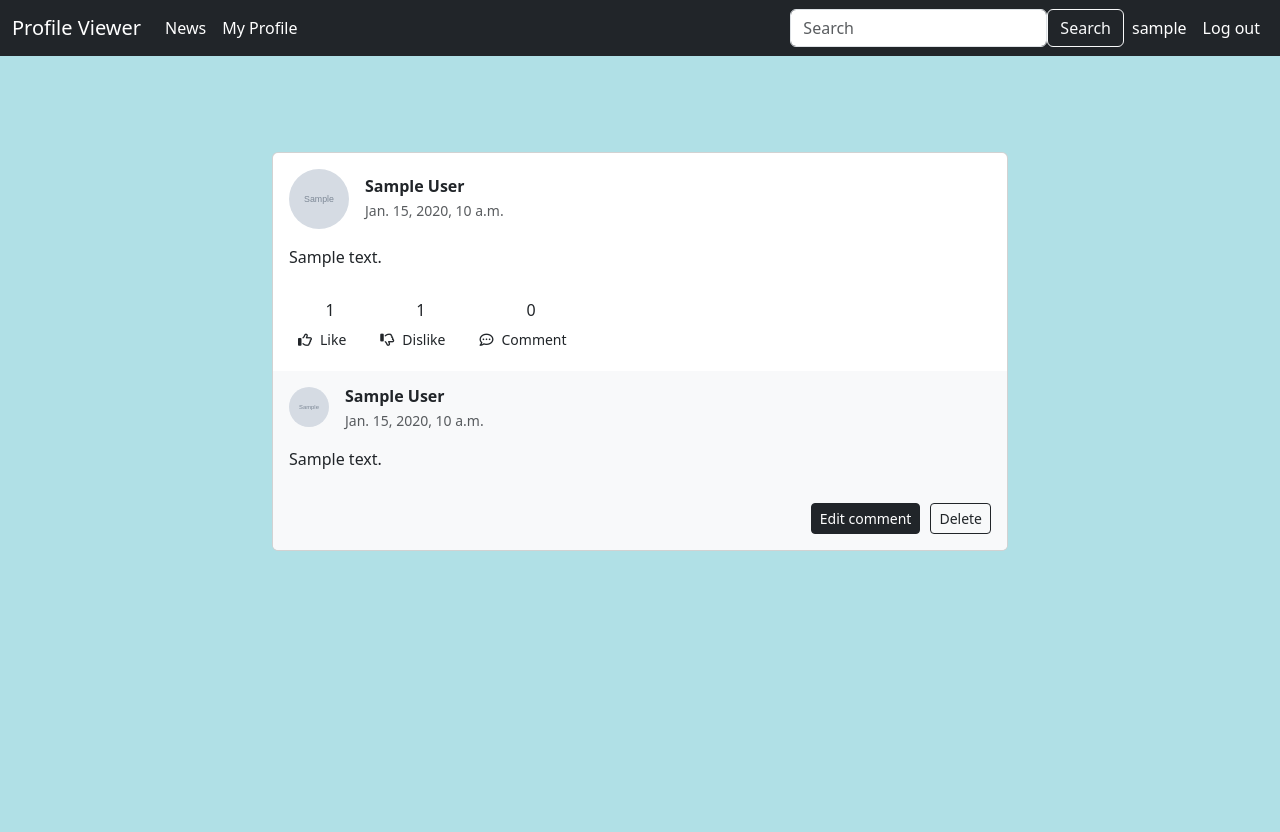
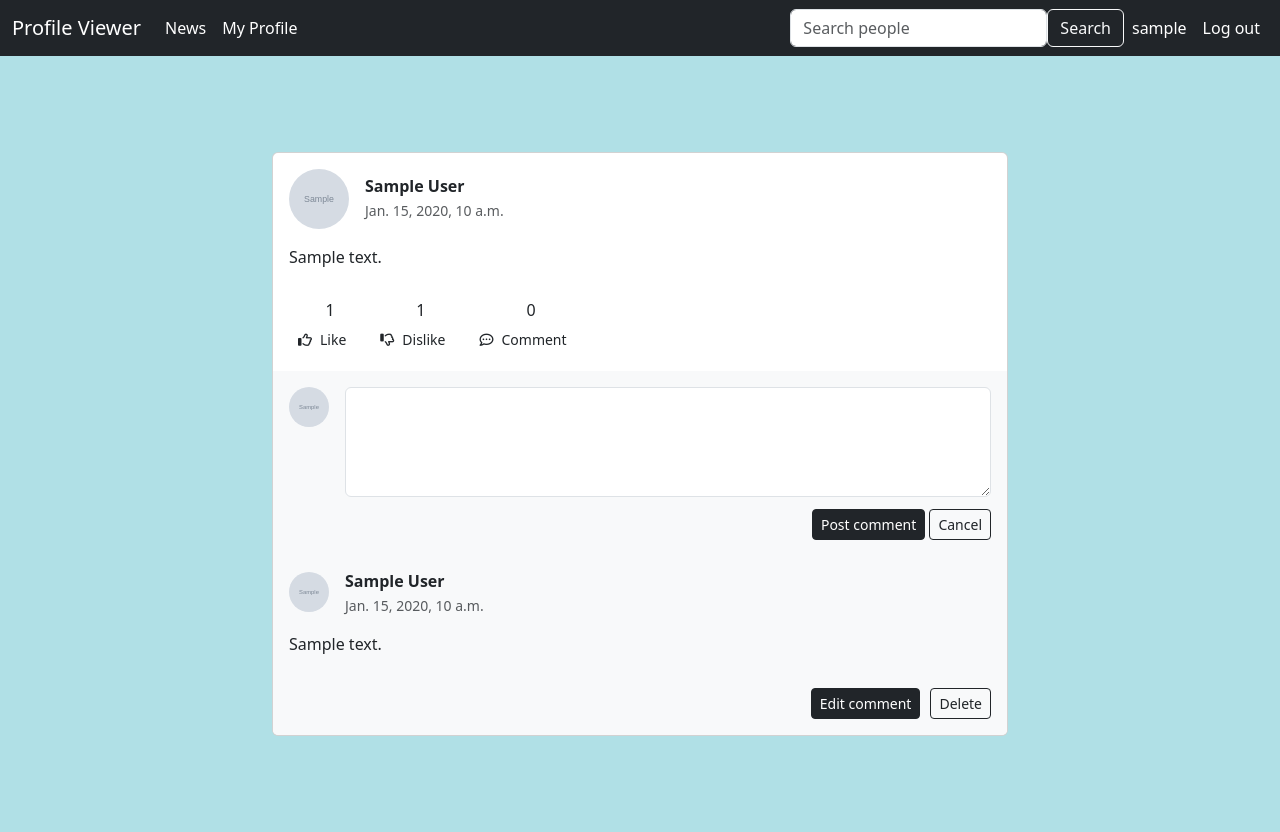
Before and after one commit to Johnny-FTW/Django-Profile-Viewer, a Django app: page /news/ in a window 1280 px wide. Before the commit the page ends 551 px from the top, so only its background shows below. Run offline with Django 4.2, Linux system fonts and the light colour scheme; a user stored in the database is signed in; tables that the repository leaves empty hold one stand-in row (values such as "Sample post"); grey boxes marked "Sample" are stand-in pictures.

Commit message:
add comment form

```diff
--- a/ProfileViewer/urls.py
+++ b/ProfileViewer/urls.py
@@ -16,8 +16,7 @@ Including another URLconf
 from django.contrib import admin
 from django.urls import path
 
-from viewer.views import my_profile, news, signup_view, logout_view, login_view, profile, search, edit_profile_page, \
-    edit_profile, follow, like, dislike, edit_comment, delete_comment
+from viewer.views import *
 
 urlpatterns = [
     path('admin/', admin.site.urls),
@@ -36,6 +35,7 @@ urlpatterns = [
     path('like/', like, name='like'),
     path('dislike/', dislike, name='dislike'),
 
+    path('add_comment/<pk>/', add_comment, name='add_comment'),
     path('edit_comment/<pk>', edit_comment, name='edit_comment'),
     path('delete_comment/<pk>/', delete_comment, name='delete_comment'),
 
--- a/viewer/models.py
+++ b/viewer/models.py
@@ -56,4 +56,4 @@ class Comment(models.Model):
         return f'{self.user}s comment'
 
     class Meta:
-        ordering = ['-date_created']
+        ordering = ['date_created']
--- a/viewer/templates/navbar.html
+++ b/viewer/templates/navbar.html
@@ -28,7 +28,7 @@
                     {% csrf_token %}
                     <ul class="navbar-nav">
                         <li>
-                            <input class="form-control mr-sm-2" type="text" placeholder="Search" aria-label="Search" name="query">
+                            <input class="form-control mr-sm-2" type="text" placeholder="Search people" aria-label="Search" name="query">
                         </li>
                         <li>
                             <button class="btn btn-outline-light my-2 my-sm-0" type="submit">Search</button>
--- a/viewer/templates/news.html
+++ b/viewer/templates/news.html
@@ -79,31 +79,42 @@
                         </div>
                     </div>
 
-                    <!--COMMENTtttttttttt POST-->
-                    <!--                    <div class="card-footer py-3 border-0" style="background-color: #f8f9fa;">-->
-                    <!--                        <div class="d-flex flex-start w-100">-->
-                    <!--                            <img class="rounded-circle shadow-1-strong me-3"-->
-                    <!--                                 src="https://mdbcdn.b-cdn.net/img/Photos/Avatars/img%20(19).webp" alt="avatar"-->
-                    <!--                                 width="40"-->
-                    <!--                                 height="40"/>-->
-                    <!--                            <div class="form-outline w-100">-->
-                    <!--                <textarea class="form-control" id="textAreaExample" rows="4"-->
-                    <!--                          style="background: #fff;"></textarea>-->
-                    <!--                                <label class="form-label" for="textAreaExample">Comment</label>-->
-                    <!--                            </div>-->
-                    <!--                        </div>-->
-                    <!--                        <div class="float-end mt-2 pt-1">-->
-                    <!--                            <button type="button" class="btn btn-primary btn-sm">-->
-                    <!--                                Post comment-->
-                    <!--                            </button>-->
-                    <!--                            <button type="button" class="btn btn-outline-primary btn-sm">-->
-                    <!--                                Cancel-->
-                    <!--                            </button>-->
-                    <!--                        </div>-->
-                    <!--                    </div>-->
+
+                    <div class="card-footer py-3 border-0" style="background-color: #f8f9fa;">
+                        <div class="d-flex flex-start w-100">
+                            {% if request.user.profile.profile_picture %}
+                            <img class="rounded-circle shadow-1-strong me-3"
+                                 src="{{ request.user.profile.profile_picture }}" alt="avatar" width="40"
+                                 height="40"/>
+                            {% else %}
+                            <img class="rounded-circle shadow-1-strong me-3"
+                                 src="https://i.pinimg.com/236x/d6/cd/f2/d6cdf2a5daaf96462127cc31fb621851.jpg"
+                                 alt="avatar" width="40"
+                                 height="40"/>
+                            {% endif %}
+
+                            <form method="post" class="w-100">
+                                {% csrf_token %}
+                                <div class="form-outline">
+                <textarea class="form-control" id="textAreaExample" name="comment_text" rows="4"
+                          style="background: #fff;"></textarea>
+                                </div>
+
+                                <div class="float-end mt-2 pt-1">
+                                    <button type="submit" class="btn btn-dark btn-sm">
+                                        Post comment
+                                    </button>
+
+                                    <button type="button" class="btn btn-outline-dark btn-sm">
+                                        Cancel
+                                    </button>
+                                </div>
+                            </form>
+                        </div>
+                    </div>
+
 
                     {% for comment in comments %}
-                    <!--COMMENTtttttttttt + EDIT-->
                     <div class="card-footer py-3 border-0" style="background-color: #f8f9fa;">
                         <div class="d-flex flex-start w-100">
 
@@ -131,14 +142,15 @@
                         </p>
                         {% if request.user == comment.user %}
                         <div class="d-flex flex-row-reverse">
-                            <form method="post" action="{% url 'delete_comment' comment.id %}" style="margin-left: 10px;">
+                            <form method="post" action="{% url 'delete_comment' comment.id %}"
+                                  style="margin-left: 10px;">
                                 {% csrf_token %}
                                 <input type="hidden" name="comment_id" value="{{ comment.id }}">
                                 <div class="mbr-section-btn">
-                                <button type="submit" class="btn btn-outline-dark btn-sm">
-                                    Delete
-                                </button>
-                                    </div>
+                                    <button type="submit" class="btn btn-outline-dark btn-sm">
+                                        Delete
+                                    </button>
+                                </div>
                             </form>
                             <div class="mbr-section-btn">
                                 <a href="#edit_comment_{{ comment.id }}" class="btn btn-dark btn-sm mr-2">Edit
@@ -156,7 +168,7 @@
                         </form>
                         {% endif %}
                     </div>
-                    <!--COMMENTtttttttttt-->
+
                     {% endfor %}
                 </div>
             </div>
--- a/viewer/views.py
+++ b/viewer/views.py
@@ -166,6 +166,24 @@ def dislike(request):
             status.dislikes.remove(request.user)
         return redirect(news)
 
+
+@login_required
+def add_comment(request, pk):
+    if request.method == 'POST':
+        pk = request.POST.get('status_id')
+        comment = request.POST.get('comment').strip()
+        if len(comment) > 0:
+            Comment.objects.create(
+                status = Status.objects.get(id=pk),
+                user = request.user,
+                comment = comment
+            )
+            messages.success(request, "Your comment was posted.")
+        else:
+            messages.error(request, "Cant post your comment.")
+    return redirect('/news}/')
+
+
 @login_required
 def edit_comment(request, pk):
     comment = Comment.objects.get(id=pk)
```
